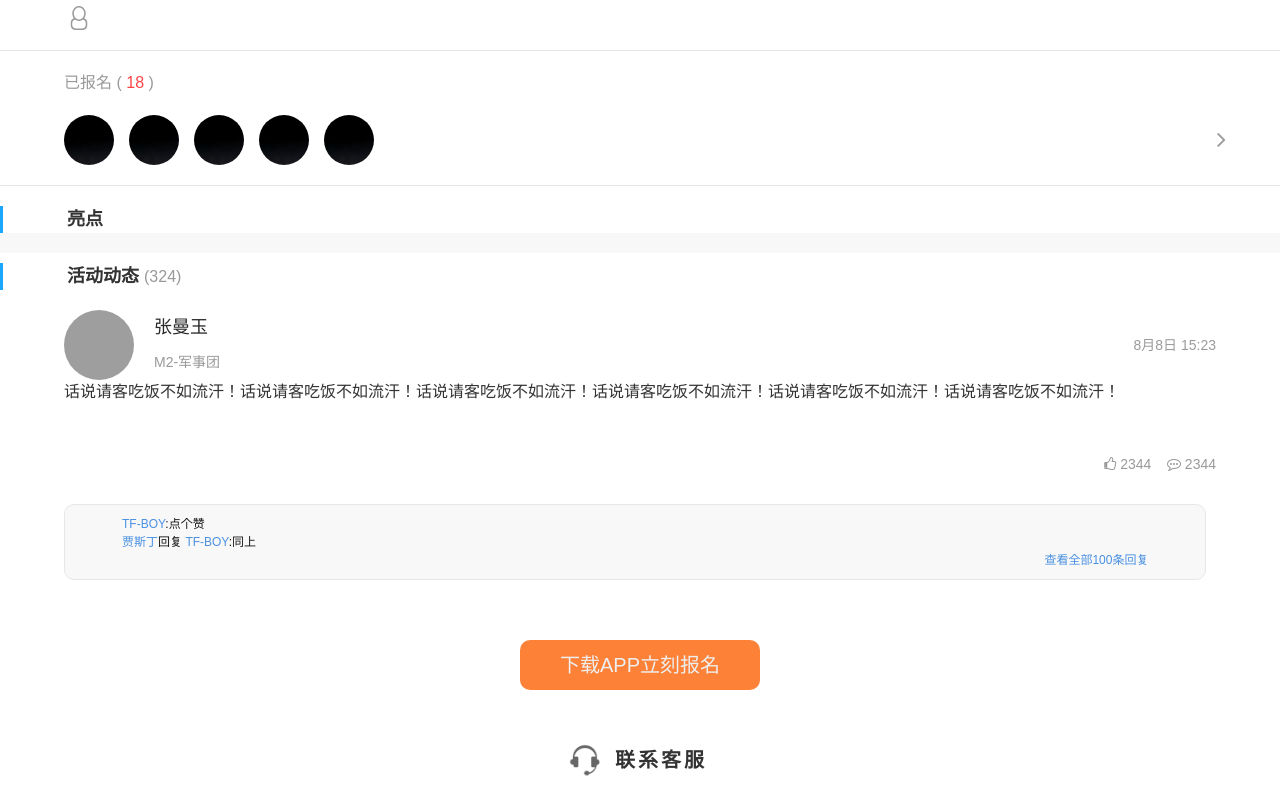
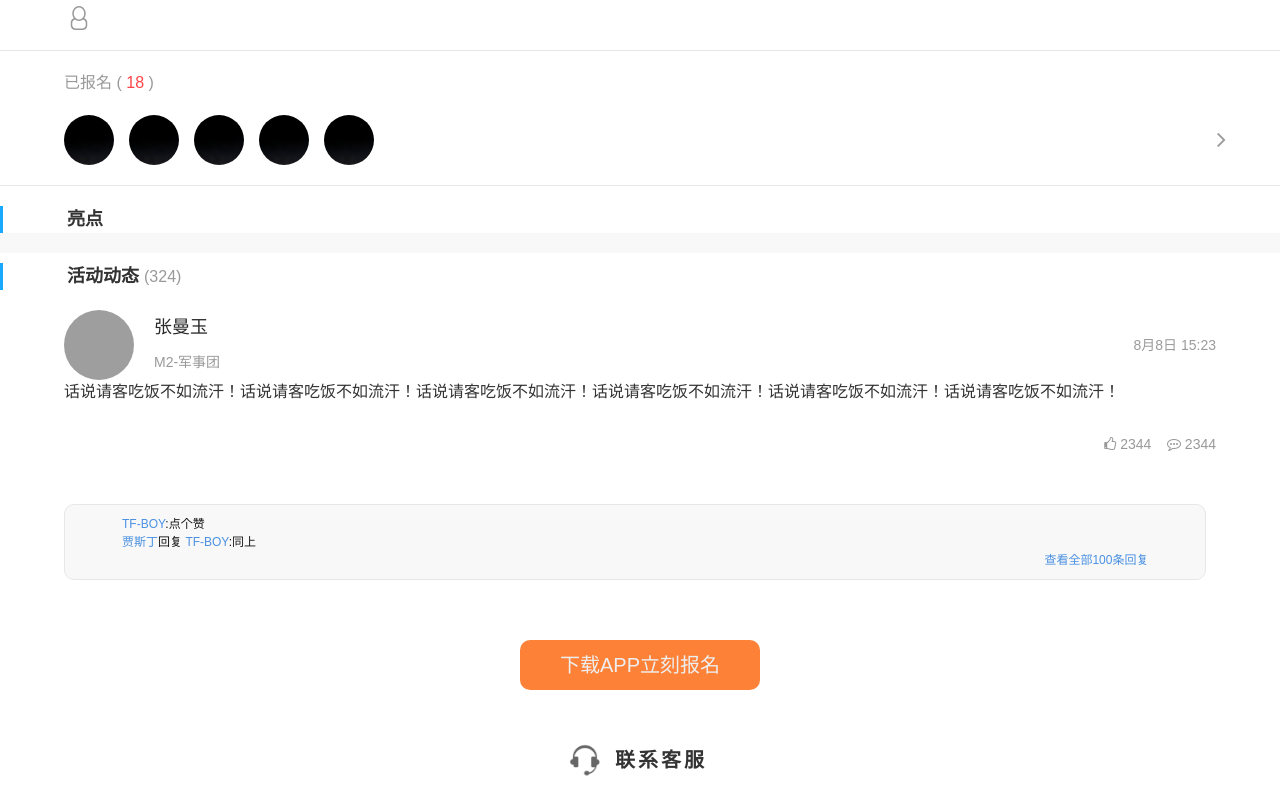
Before and after one commit to Hbllol/quanzi, a plain HTML site: page index.html in a window 1280 px wide. Shown: the part 913-1723 px from the top of the page. Drawn offline with Linux system fonts and the light colour scheme; no server answers; grey boxes are pictures that could not be loaded.

Commit message:
Update index.css

```diff
--- a/css/index.css
+++ b/css/index.css
@@ -60,7 +60,7 @@
 .content-img li:nth-of-type(6){margin-left:5%;}
 .content-img li:nth-of-type(8){margin-left:5%;}
 .content-img li:nth-of-type(9){margin-left:5%;}
-.user-icon{float:right;height:auto;color:#999;font-size:14px;margin-top:20px;clear:both;overflow:hidden;}
+.user-icon{float:right;height:auto;color:#999;font-size:14px;clear:both;overflow:hidden;}
 .user-comment{width:99%;height:auto;border-radius:10px;margin-top:70px;background: #F8F8F8;border: 1px solid #E7E7E7;padding: 10px 0;position: relative;}
 .user-comment p{width:90%;font-size:16px;margin-top:5px;margin: 0 auto;color: #151515;font-size: 12px;}
 .user-comment p:nth-of-type(3){text-align: right;color:#4A90E2;}
```
